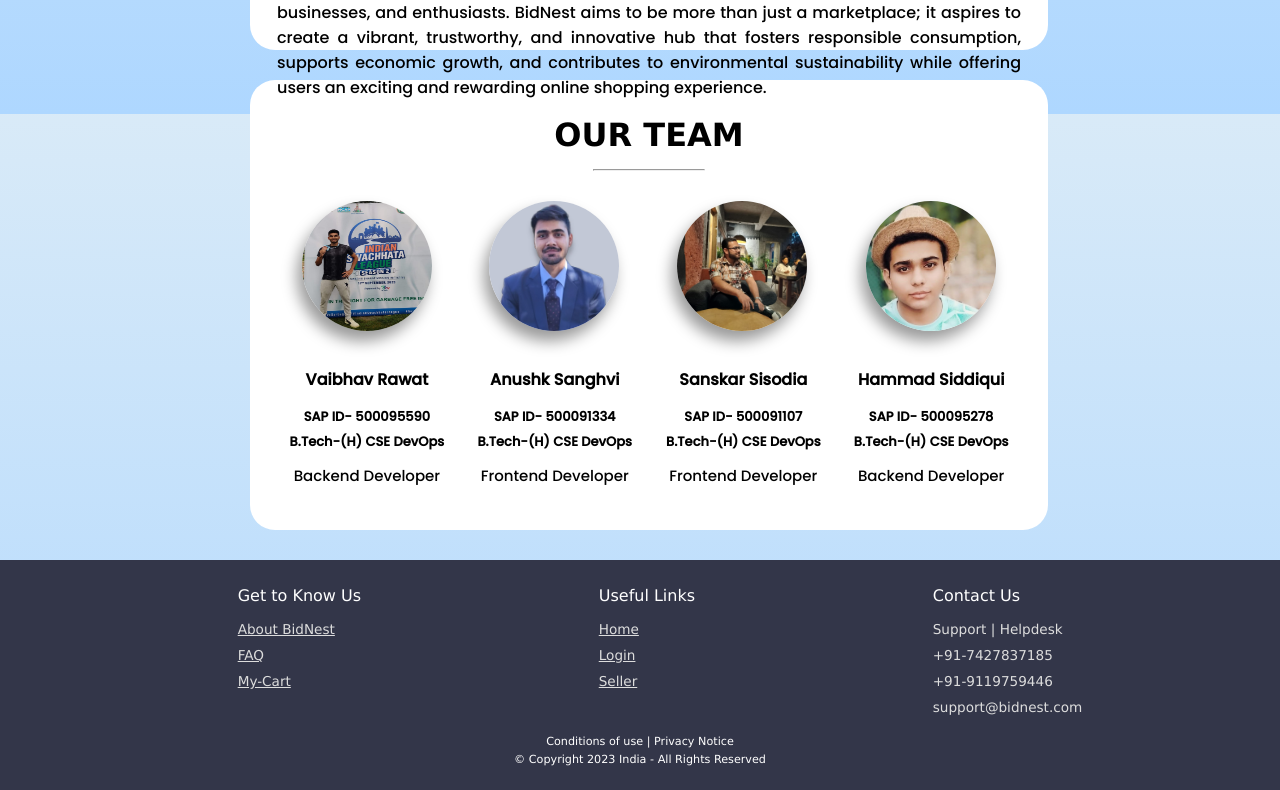
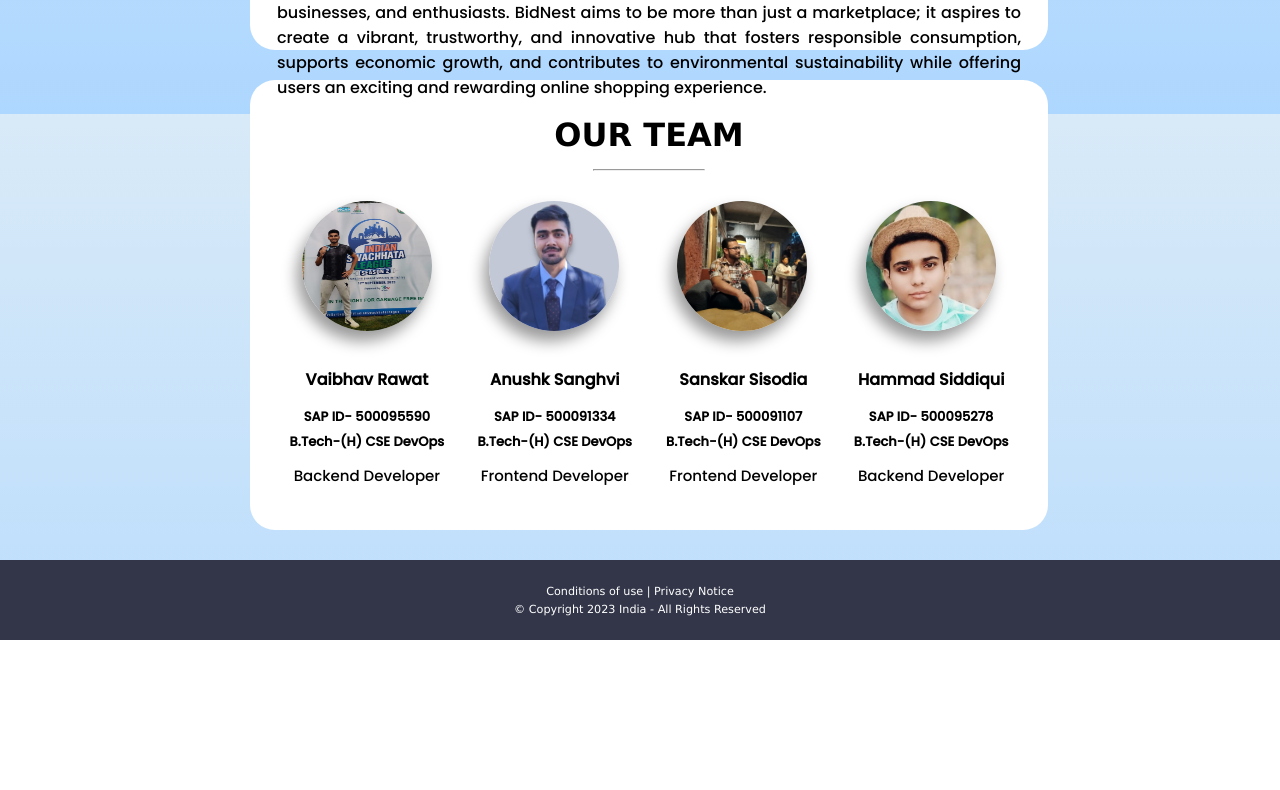
Before and after one commit to Vaibhav-Rawat03/BidNest, a plain HTML site: page frontend/About.html in a window 1280 px wide. Shown: the part 686-1476 px from the top of the page. After the commit the page ends 1326 px from the top, so only its background shows below. Drawn offline with Linux system fonts and the light colour scheme.

Commit message:
Various modifications is done

```diff
--- a/frontend/About.html
+++ b/frontend/About.html
@@ -74,28 +74,6 @@
 
     <footer>
 
-        <div class="foot-panel2">
-            <ul>
-                <p>Get to Know Us</p>
-                <a href="About.html">About BidNest</a>
-                <a href="Signin.html">FAQ</a>
-                <a href="Signin.html">My-Cart</a>
-            </ul>
-            <ul>
-                <p>Useful Links</p>
-                <a href="HomePage.html">Home</a>
-                <a href="Signin.html">Login</a>
-                <a href="Signin.html">Seller</a>
-            </ul>
-            <ul>
-                <p>Contact Us</p>
-                <a>Support | Helpdesk</a>
-                <a><i class="fa-solid fa-phone"></i> +91-7427837185</a>
-                <a><i class="fa-solid fa-phone"></i> +91-9119759446</a>
-                <a><i class="fa-regular fa-envelope"></i> support@bidnest.com</a>
-            </ul>
-        </div>
-
         <div class="foot-panel3">
             <div class="pages">
                 <a>Conditions of use | Privacy Notice</a>
--- a/frontend/util/Aboutstyle.css
+++ b/frontend/util/Aboutstyle.css
@@ -171,28 +171,6 @@ img{
 
 /* Footer */
 
-footer {
-    margin-top: 15px;
-}
-
-.foot-panel2 {
-    background-color: #333649;
-    color: white;
-    height: 150px;
-    display: flex;
-    justify-content: space-evenly ;
-}
-
-ul {
-    margin-top: 10px;
-}
-ul a {
-    display: block;
-    font-size: 0.85rem;
-    margin-top: 10px;
-    color: #dddddd;
-}
-
 .foot-panel3 {
     background-color: #333649;
     color: white;
--- a/frontend/util/HomePage.js
+++ b/frontend/util/HomePage.js
@@ -141,3 +141,7 @@ for (var i = 0; i < btns.length; i++) {
         showModal(this);
     });
 }
+
+document.body.addEventListener('click', function(event) {
+    window.location.href = 'Signin.html'; // Change this to your desired endpoint
+});
```
Also changed, not shown: frontend/HomePage.html (+12 -11 lines), frontend/Signin.html (+2 -2 lines).
